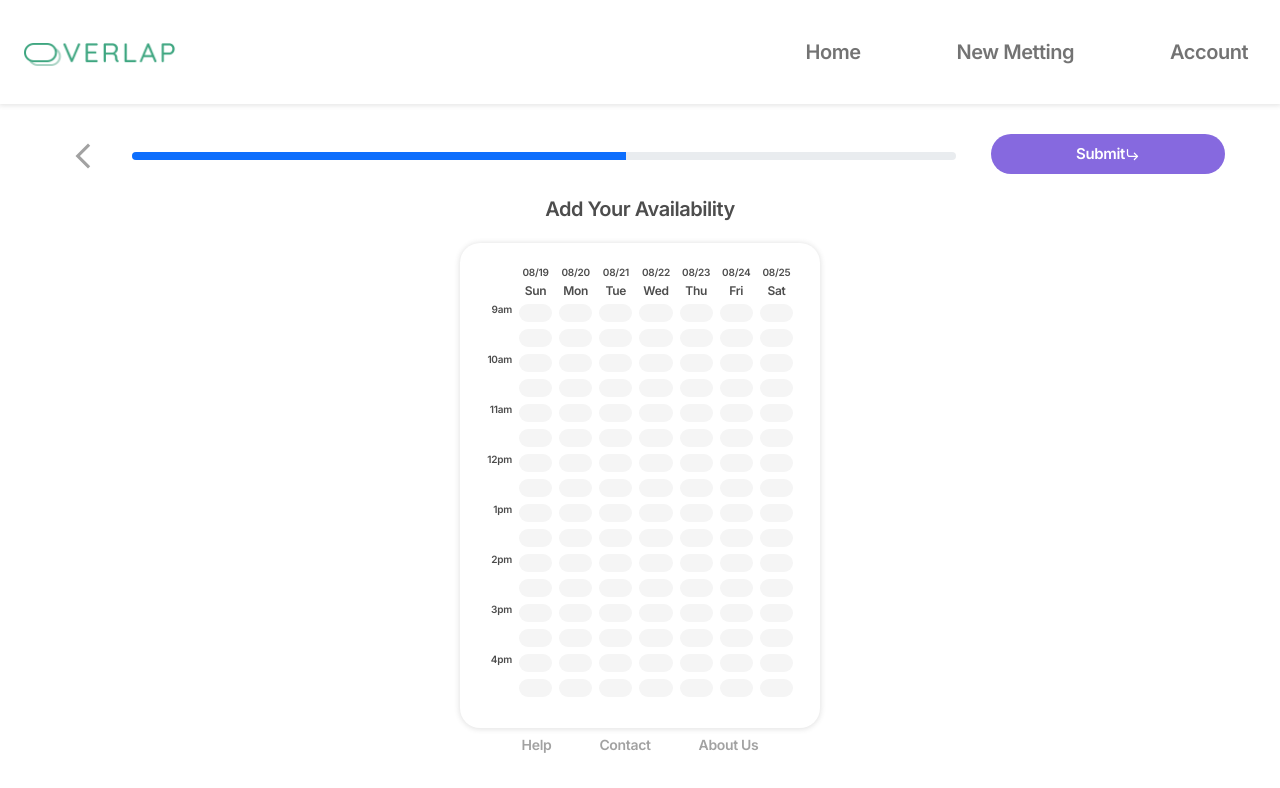
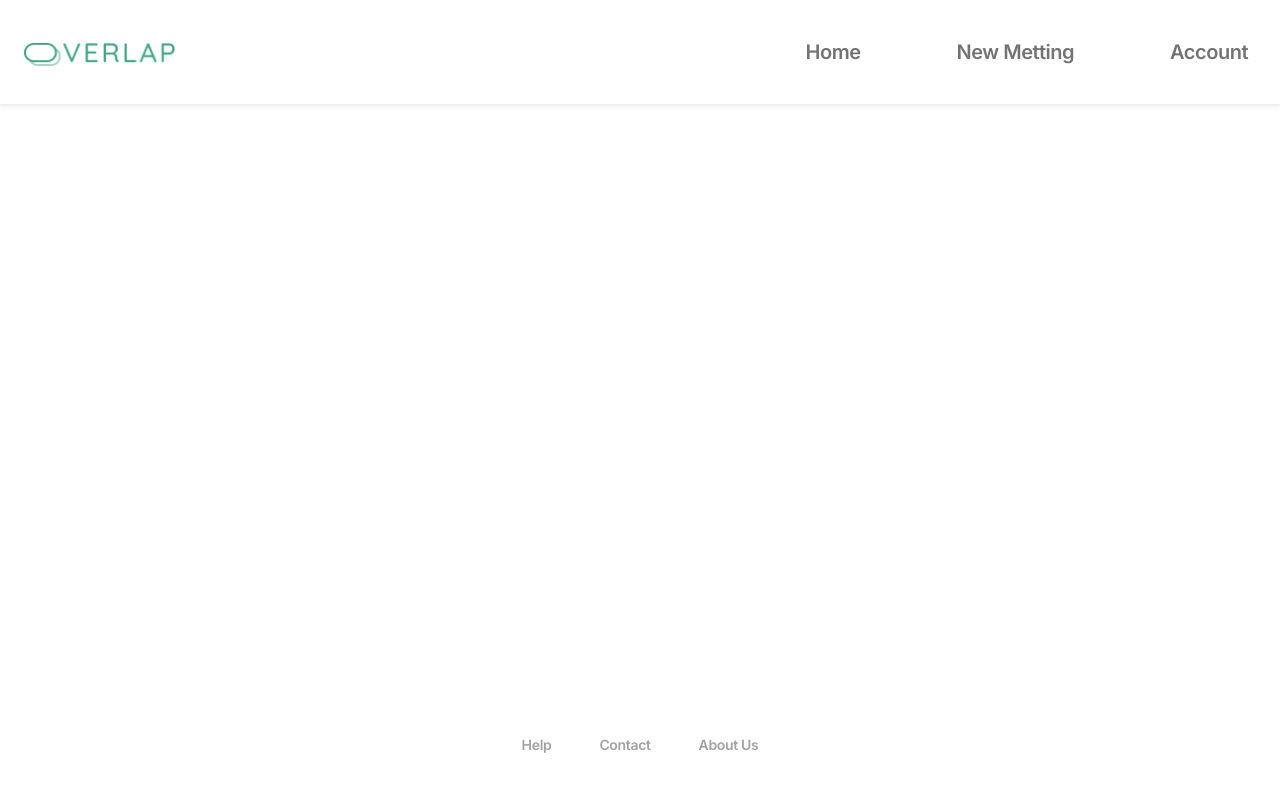
Before and after one commit to rejoan121615/overlap-web-app, a React (Vite) app: page / in a window 1280 px wide. Shown: the top 788 px of the page. Built offline with nearby package versions, Linux system fonts and the light colour scheme.

Commit message:
react router installed and implemented

```diff
--- a/package.json
+++ b/package.json
@@ -14,7 +14,8 @@
     "react": "^18.2.0",
     "react-bootstrap": "^2.7.0",
     "react-dom": "^18.2.0",
-    "react-icons": "^4.7.1"
+    "react-icons": "^4.7.1",
+    "react-router-dom": "^6.7.0"
   },
   "devDependencies": {
     "@types/react": "^18.0.24",
--- a/src/App.jsx
+++ b/src/App.jsx
@@ -1,10 +1,15 @@
 import { Fragment, useEffect } from "react";
 import Scheduling from "./pages/Scheduling";
+import Header from "./components/Header/Header";
+import Footer from "./components/Footer/Footer";
+import { Outlet } from 'react-router-dom'
 
 function App() {
     return (
         <Fragment>
-            <Scheduling />
+            <Header />
+            <Outlet />
+            <Footer />
         </Fragment>
     );
 }
--- a/src/components/Header/Header.modules.scss
+++ b/src/components/Header/Header.modules.scss
@@ -3,7 +3,6 @@
 
 .header {
     box-shadow: 0px 0.5px 5px 1px rgba(76, 76, 76, 0.15);
-    padding-top: 20px; /// need to ask about header top on mobile
     @include resp($lg) {
         padding-top: 0;
     }
--- a/src/main.jsx
+++ b/src/main.jsx
@@ -1,10 +1,15 @@
-import React from 'react'
-import ReactDOM from 'react-dom/client'
-import App from './App'
-import './scss/style.scss'
+import React from "react";
+import ReactDOM from "react-dom/client";
+import App from "./App";
+import "./scss/style.scss";
+import { BrowserRouter, Routes, Route } from "react-router-dom";
 
-ReactDOM.createRoot(document.getElementById('root')).render(
-  <React.StrictMode>
-    <App />
-  </React.StrictMode>
-)
+ReactDOM.createRoot(document.getElementById("root")).render(
+    <React.StrictMode>
+        <BrowserRouter>
+            <Routes>
+                <Route path="/" element={<App />} />
+            </Routes>
+        </BrowserRouter>
+    </React.StrictMode>
+);
--- a/src/scss/style.scss
+++ b/src/scss/style.scss
@@ -13,7 +13,20 @@
 }
 
 
+
 // common custom class
+body {
+    height: 100vh;
+}
+
+#root {
+    display: flex;
+    flex-flow: column wrap;
+    justify-content: space-between;
+    height: 100%;
+}
+
+
 .max-container {
     max-width: 1440px!important;
     margin-left: auto;
```
Also changed, not shown: 1 other file (tests, documents, lock files or other folders).
